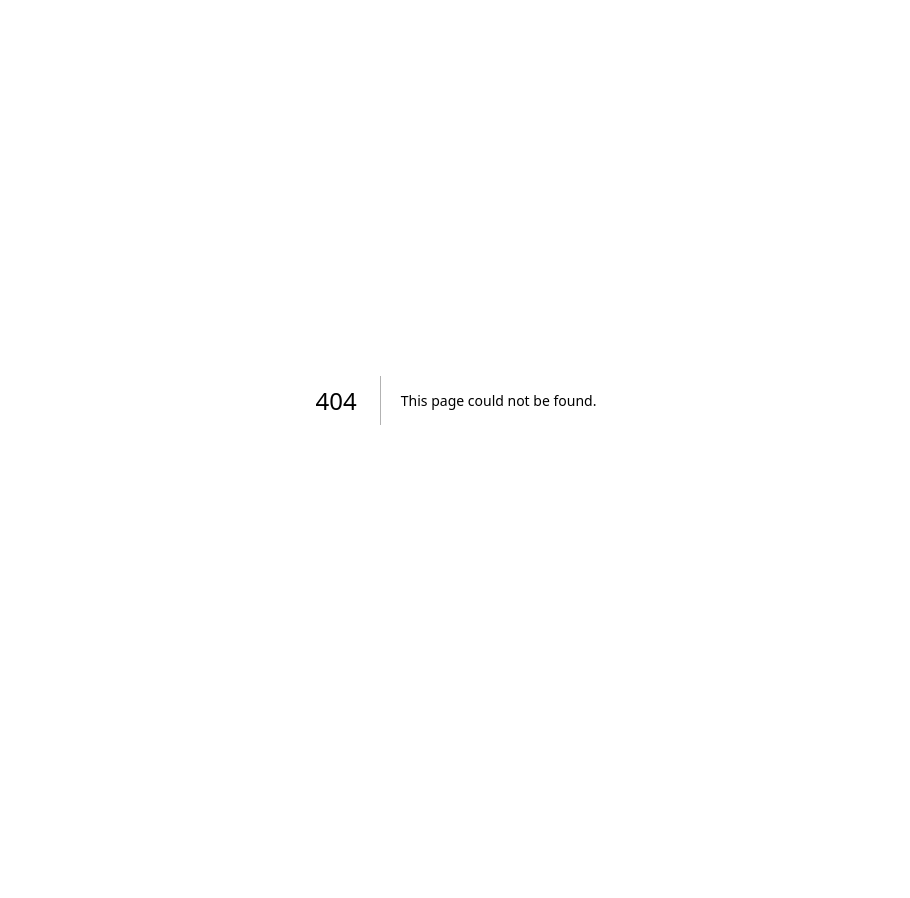
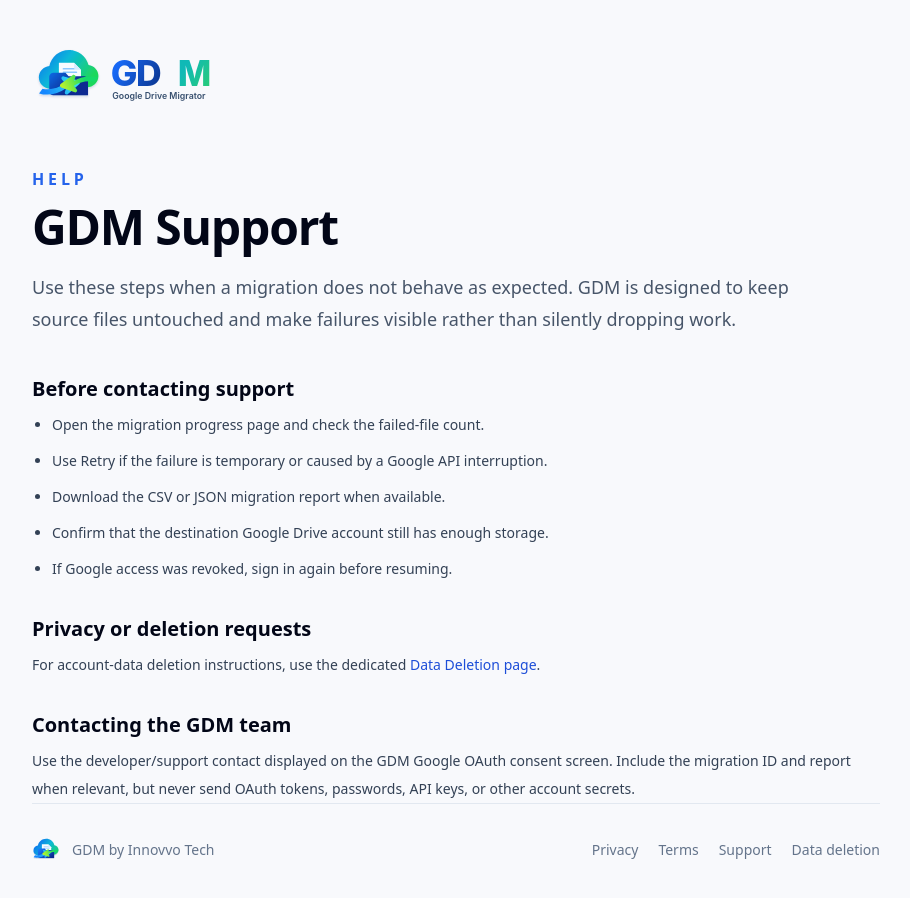
Before and after one commit to Abi0l9/Google-Drive-Migrator, a Next.js app: page /support in a window 1280 px wide. Before the commit this address had no page. Shown: the top 898 px of the page, without its empty margins (184-1094 px from the left). Before the commit the page ends 800 px from the top, so only its background shows below. Built offline with nearby package versions, Linux system fonts and the light colour scheme.

Commit message:
Add GDM support page

```diff
--- /dev/null
+++ b/app/support/page.tsx
@@ -0,0 +1,36 @@
+import type { Metadata } from "next";
+import Link from "next/link";
+import { LegalSection, LegalShell } from "@/components/legal-shell";
+
+export const metadata: Metadata = {
+  title: "Support",
+  description: "Help and support information for GDM Google Drive Migrator.",
+};
+
+export default function SupportPage() {
+  return (
+    <LegalShell
+      eyebrow="Help"
+      title="GDM Support"
+      intro="Use these steps when a migration does not behave as expected. GDM is designed to keep source files untouched and make failures visible rather than silently dropping work."
+    >
+      <LegalSection title="Before contacting support">
+        <ul className="list-disc space-y-2 pl-5">
+          <li>Open the migration progress page and check the failed-file count.</li>
+          <li>Use Retry if the failure is temporary or caused by a Google API interruption.</li>
+          <li>Download the CSV or JSON migration report when available.</li>
+          <li>Confirm that the destination Google Drive account still has enough storage.</li>
+          <li>If Google access was revoked, sign in again before resuming.</li>
+        </ul>
+      </LegalSection>
+
+      <LegalSection title="Privacy or deletion requests">
+        <p>For account-data deletion instructions, use the dedicated <Link href="/data-deletion" className="font-medium text-blue-700 hover:underline">Data Deletion page</Link>.</p>
+      </LegalSection>
+
+      <LegalSection title="Contacting the GDM team">
+        <p>Use the developer/support contact displayed on the GDM Google OAuth consent screen. Include the migration ID and report when relevant, but never send OAuth tokens, passwords, API keys, or other account secrets.</p>
+      </LegalSection>
+    </LegalShell>
+  );
+}
```
